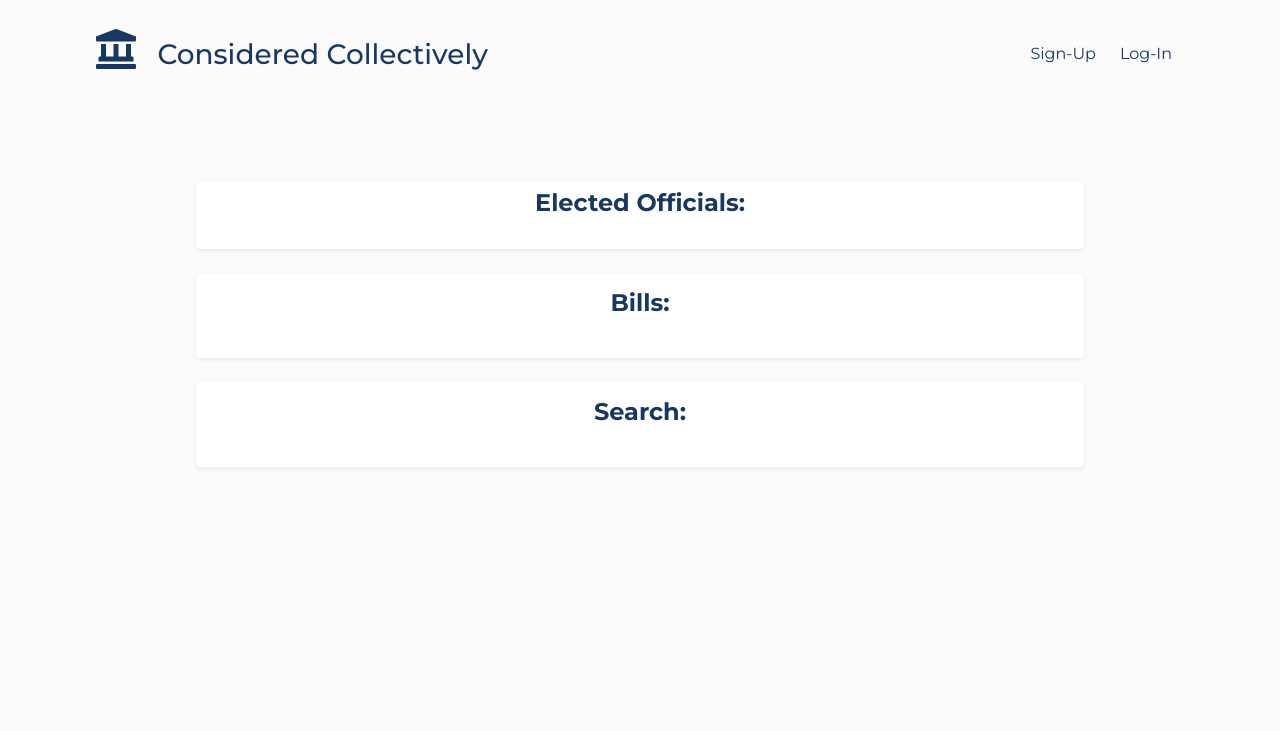
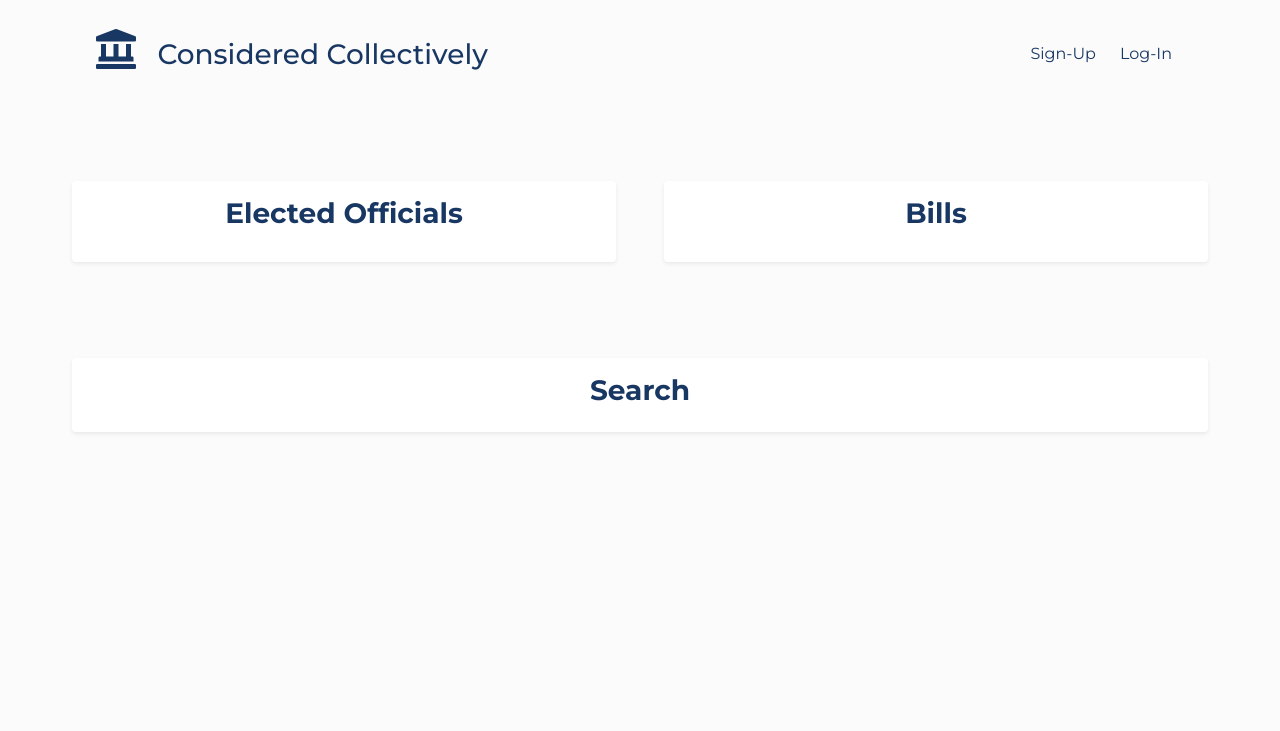
Before and after one commit to Leomedina/Considered_Collectively, a Flask app: template templates/home.html in a window 1280 px wide. Shown: the top 731 px of the page. Run offline with Flask 2, Linux system fonts and the light colour scheme; the template is opened without the code that fills it, so the values that code supplies are empty; parts of the project's set-up code (start-up, migrations or seed data) failed here and were passed over; some libraries are stand-ins or nearby versions.

Commit message:
Updated requirements and changed UI

```diff
--- a/app.py
+++ b/app.py
@@ -1,4 +1,4 @@
-from flask import Flask, render_template, request, flash, redirect, session, g
+from flask import Flask, render_template, request, flash, redirect, session, g, jsonify
 from flask_debugtoolbar import DebugToolbarExtension
 from sqlalchemy.exc import IntegrityError
 
@@ -96,13 +96,13 @@ def logout():
     return redirect("/")
 
 ####################################################################################
-#Routes
 
 @app.route("/", methods=["GET", "POST"])
 def show_home():
     """Return home if user is logged in.
         If user is not logged in, redirect to anonymous home"""
     if g.user:
+        # reps = g.user.
         return render_template('home.html')
 
     return render_template("home-anon.html")
@@ -129,3 +129,5 @@ def user():
         flash("Profile Updated!", "success")
         return redirect('/')
     return render_template("/user/edit_user.html", form = form )
+
+####################################################################################
--- a/static/style.css
+++ b/static/style.css
@@ -1,10 +1,10 @@
 * {
-    font-family: 'Montserrat', sans-serif;
+  font-family: "Montserrat", sans-serif;
   color: #183763;
 }
 
 body {
-    background-color: #FBFBFB;
+  background-color: #fbfbfb;
 }
 a {
   color: #183763;
--- a/templates/home.html
+++ b/templates/home.html
@@ -1,36 +1,38 @@
-{% extends 'base/base.html' %}
+{% extends 'base/base.html' %} {% block title %}Considered Collectively{%
+endblock %} {% block content %}
 
-{% block title %}Considered Collectively{% endblock %}
-{% block content %}
-<div class="row pt-5 justify-content-center mx-5">
-    <!-- <div class="col-md-2 p-3 mx-3">
-        <h1 class="h3">Hello</h1>
+<!--
+<div class="row pt-5 mx-5">
+    <h1 class="display-5"> Read all about it! {{g.user.name}}</h1>
 </div> -->
-    <div class="col-md-9 mx-3">
-        <div class="row shadow-sm p-2 my-4 bg-white rounded">
-            <h1 class="h4">
+
+<div class="row pt-5 mx-5">
+  <div class="col-md shadow-sm p-3 m-4 bg-white rounded">
+    <h3 class="h3">
       <strong>
-                    Elected Officials:
+        Elected Officials
       </strong>
-            </h1>
+    </h3>
     <ul></ul>
   </div>
-        <div class="row shadow-sm p-3 my-4 bg-white rounded">
-            <h1 class="h4">
+  <div class="col-md shadow-sm p-3 m-4 bg-white rounded">
+    <h3 class="h3">
       <strong>
-                    Bills:
+        Bills
       </strong>
-            </h1>
-            <ul></ul>
-        </div>
-        <div class="row shadow-sm p-3 my-4 bg-white rounded">
-            <h1 class="h4">
-                <strong>
-                    Search:
-                </strong>
-            </h1>
+    </h3>
     <ul></ul>
   </div>
 </div>
+
+<div class="row pt-5 mx-5">
+  <div class="col-md shadow-sm p-3 m-4 bg-white rounded">
+    <h3 class="h3">
+      <strong>
+        Search
+      </strong>
+    </h3>
   </div>
+</div>
+
 {% endblock %}
```
Also changed, not shown: requirements.txt (+7 -0 lines), templates/illustrations/home_people.html (added, +10 -0 lines), utilities.py (+7 -0 lines), static/images/illustrations/background.png (deleted), static/images/illustrations/home.png (added), 1 other file. Lines whose indentation alone changed are shown as unchanged.
